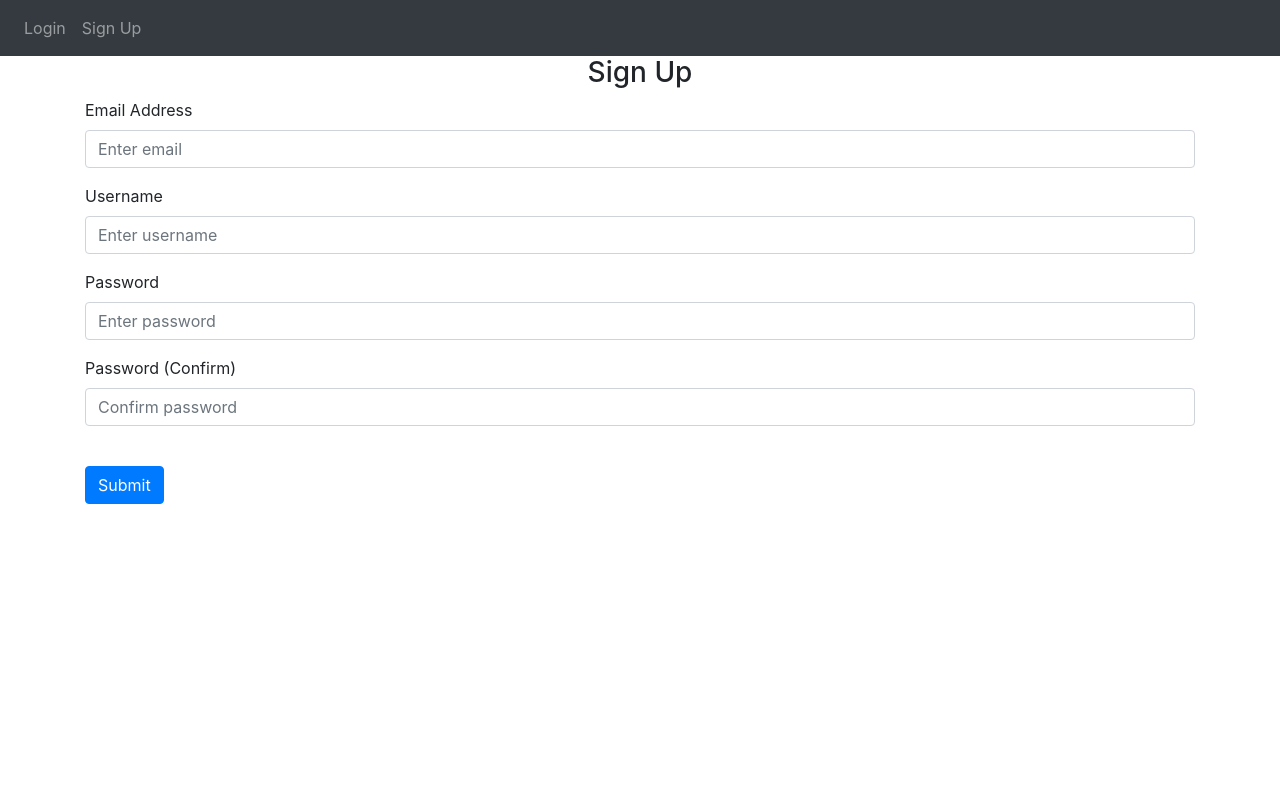
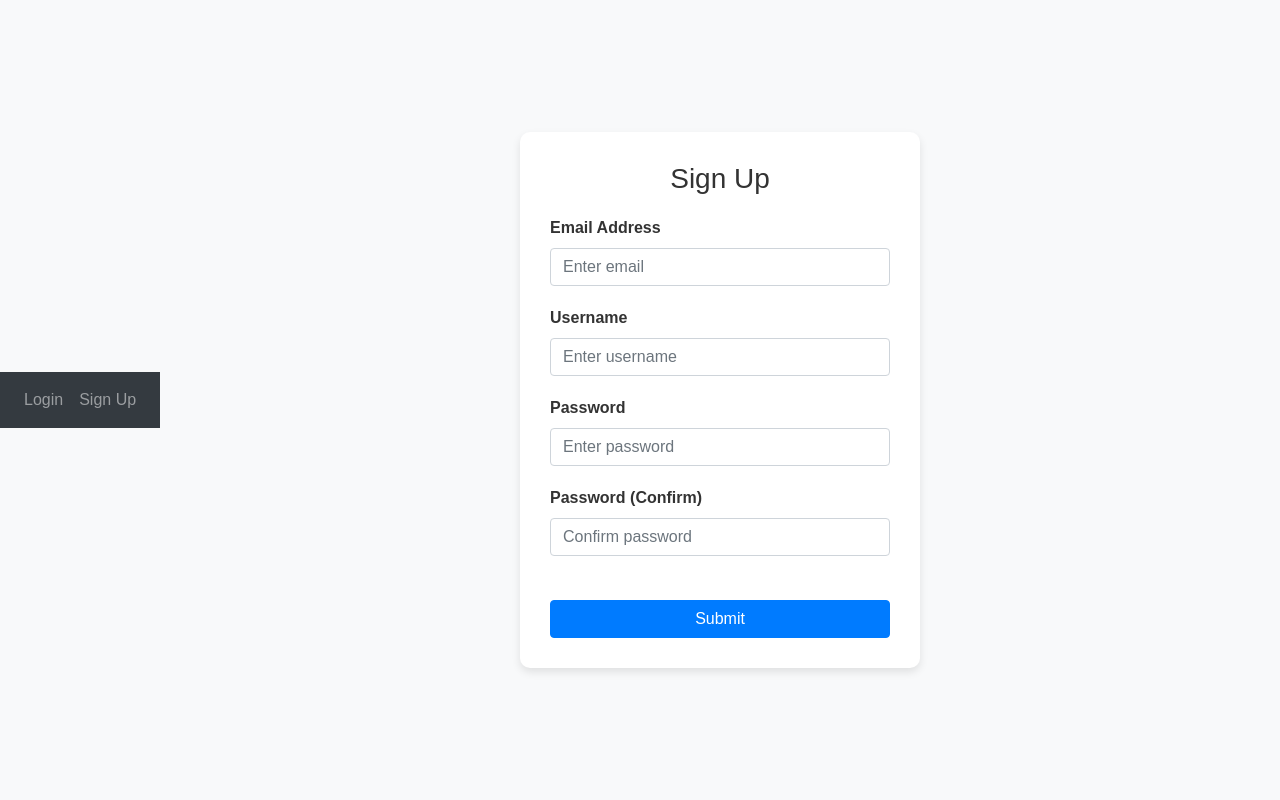
Before and after one commit to G-Chist/research_paper_tracker, a Flask app: page /sign-up in a window 1280 px wide. Run offline with Flask 3, Linux system fonts and the light colour scheme; some libraries are stand-ins or nearby versions.

Commit message:
made some minor changes in htmls

```diff
--- a/website/static/styles.css
+++ b/website/static/styles.css
@@ -3,3 +3,96 @@
     justify-content: space-around;
     flex-wrap: wrap;
 }
+
+body {
+    background-color: #f8f9fa;  /* Light background color */
+    font-family: Arial, sans-serif;
+    display: flex;
+    justify-content: center;
+    align-items: center;
+    height: 100vh;
+    margin: 0;
+}
+
+.container {
+    width: 100%;
+    max-width: 400px;
+    background-color: white;
+    padding: 30px;
+    border-radius: 10px;
+    box-shadow: 0 4px 8px rgba(0, 0, 0, 0.1);
+}
+
+h3 {
+    text-align: center;
+    margin-bottom: 20px;
+    color: #333;
+}
+
+/* Form Styles */
+.form-group {
+    margin-bottom: 20px;
+}
+
+label {
+    font-weight: bold;
+    font-size: 1rem;
+    color: #333;
+}
+
+input {
+    width: 100%;
+    padding: 10px;
+    font-size: 1rem;
+    border-radius: 5px;
+    border: 1px solid #ccc;
+}
+
+input:focus {
+    border-color: #007bff;
+    outline: none;
+    box-shadow: 0 0 5px rgba(0, 123, 255, 0.5);
+}
+
+button {
+    width: 100%;
+    padding: 12px;
+    font-size: 1.1rem;
+    background-color: #007bff;
+    border: none;
+    border-radius: 5px;
+    color: white;
+    cursor: pointer;
+}
+
+button:hover {
+    background-color: #0056b3;
+}
+
+/* Flash Messages */
+.alert {
+    margin-top: 20px;
+    padding: 10px;
+    font-size: 1rem;
+}
+
+.alert-danger {
+    background-color: #f8d7da;
+    color: #721c24;
+}
+
+.alert-success {
+    background-color: #d4edda;
+    color: #155724;
+}
+
+/* Responsive Design */
+@media (max-width: 768px) {
+    .container {
+        padding: 20px;
+    }
+
+    h3 {
+        font-size: 1.2rem;
+    }
+}
--- a/website/templates/base.html
+++ b/website/templates/base.html
@@ -1,3 +1,5 @@
+<!-- This is base.html -->
+
 <!DOCTYPE html>
 <html>
   <head>
--- a/website/templates/home.html
+++ b/website/templates/home.html
@@ -1,3 +1,5 @@
+<!-- This is home.html -->
+
 {% extends "base.html" %} {% block title %}Home{% endblock %} {% block content%}
 <div align="center"><h1>Your papers</h1></div>
 
--- a/website/templates/login.html
+++ b/website/templates/login.html
@@ -1,3 +1,5 @@
+<!-- This is login.html -->
+
 {% extends "base.html" %} {% block title %}Login{% endblock %} {% block content
 %}
 <form method="POST">
--- a/website/templates/sign_up.html
+++ b/website/templates/sign_up.html
@@ -1,3 +1,5 @@
+<!-- This is signup.html -->
+
 {% extends "base.html" %} {% block title %}Sign Up{% endblock %} {% block
 content %}
 <form method="POST">
--- a/website/templates/user.html
+++ b/website/templates/user.html
@@ -1,3 +1,5 @@
+<!-- This is user.html -->
+
 <!DOCTYPE html>
 <html lang="en">
 <head>
```
